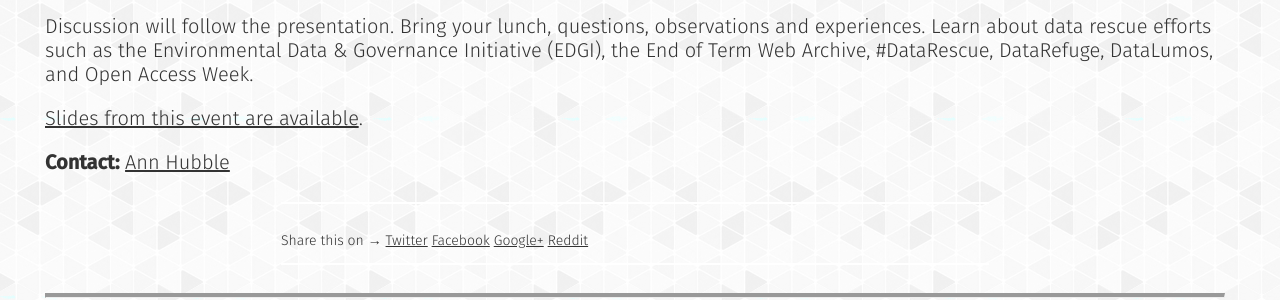
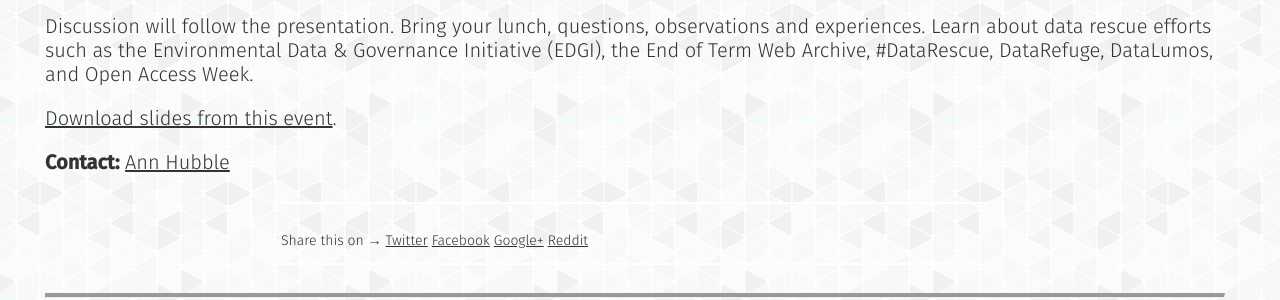
Before and after one commit to endangereddataweek/endangereddataweek.org, a Jekyll site: the page built from _events/2017-04-20-data-under-threat-rescuing-environmental-data-in-the-trump-era.md, in a window 1280 px wide. Shown: the part 608-908 px from the top of the page. Built offline with Jekyll 4.4.1, drawn with Linux system fonts in a browser that asks for light colours; nearby versions of some CDN libraries; a style sheet for code colours, icons or effects is not loaded.

Commit message:
update link to UCSC pptx

```diff
--- a/_events/2017-04-20-data-under-threat-rescuing-environmental-data-in-the-trump-era.md
+++ b/_events/2017-04-20-data-under-threat-rescuing-environmental-data-in-the-trump-era.md
@@ -21,4 +21,4 @@
 
 Discussion will follow the presentation. Bring your lunch, questions, observations and experiences. Learn about data rescue efforts such as the Environmental Data & Governance Initiative (EDGI), the End of Term Web Archive, #DataRescue, DataRefuge, DataLumos, and Open Access Week.
 
-[Slides from this event are available](https://github.com/endangereddataweek/resources/blob/master/slide-decks/EnvironmentalDataActivismUnderTheTrumpAdministration-UCSC.pptx).
+[Download slides from this event](https://github.com/endangereddataweek/resources/raw/master/slide-decks/EnvironmentalDataActivismUnderTheTrumpAdministration-UCSC.pptx).
```
